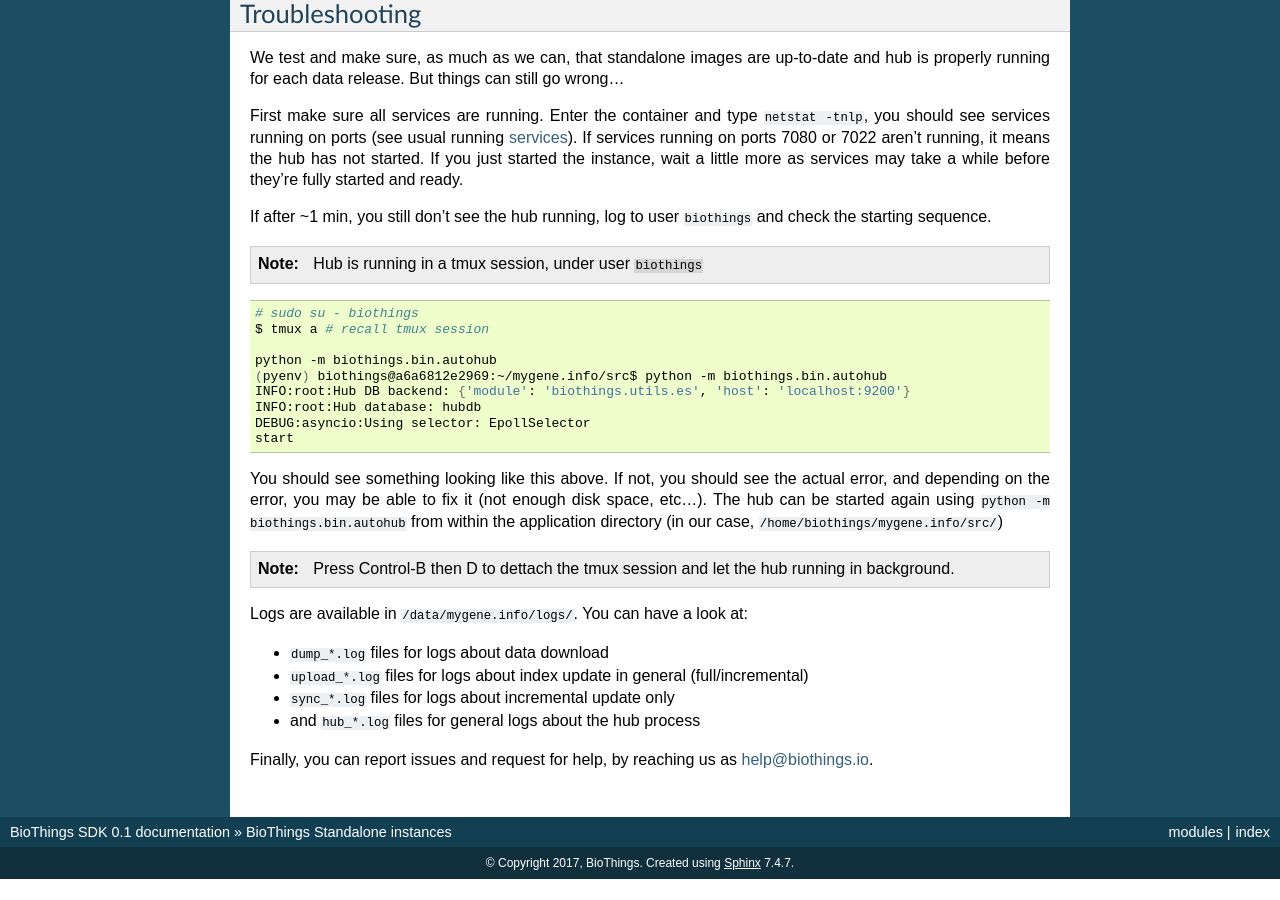
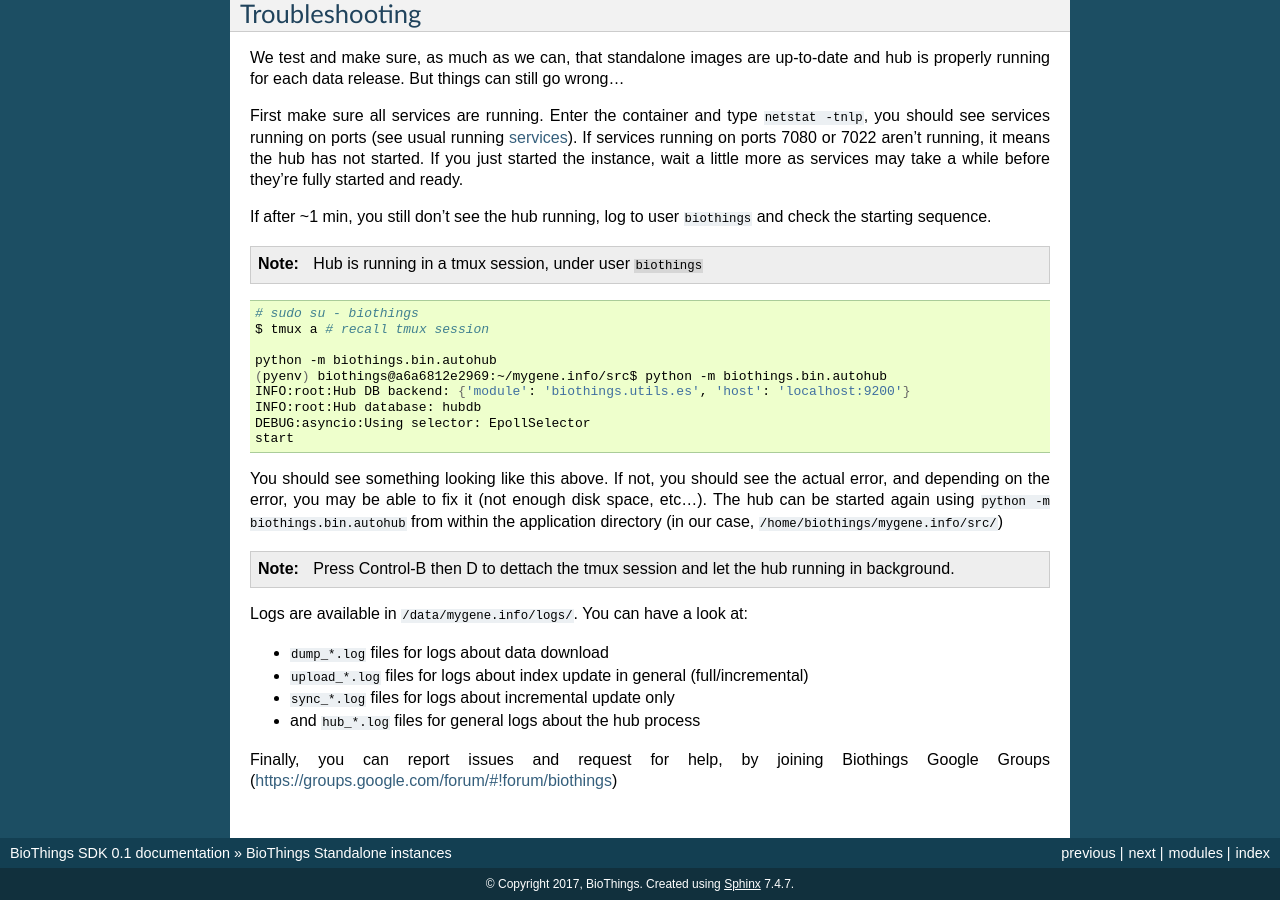
Before and after one commit to biothings/biothings.api, a Sphinx documentation site: the page built from docs/doc/standalone.rst, in a window 1280 px wide and 900 px high, scrolled down 8636 px. Built offline with Sphinx 7.4.7, drawn with Linux system fonts in a browser that asks for light colours; before the commit the page ends 9515 px from its top, so only the background shows below that; some of the changed text lies outside the part shown.

Commit message:
standalone doc in toc

```diff
--- a/docs/doc/standalone.rst
+++ b/docs/doc/standalone.rst
@@ -22,7 +22,7 @@
 .. note:: Images don't contain data but are ready to download and maintain data up-to-date
           running simple commands through the hub.
 
-.. _`contact us`: help@biothings.io
+.. _`contact us`: biothings@googlegroups.com
 
 |mygenelogo| mygene.info
 ^^^^^^^^^^^^^^^^^^^^^^^^
@@ -580,4 +583,4 @@
 * ``sync_*.log`` files for logs about incremental update only
 * and ``hub_*.log`` files for general logs about the hub process
 
-Finally, you can report issues and request for help, by reaching us as help@biothings.io.
+Finally, you can report issues and request for help, by joining Biothings Google Groups (https://groups.google.com/forum/#!forum/biothings)
--- a/docs/doc/tutorial.rst
+++ b/docs/doc/tutorial.rst
@@ -13,3 +13,8 @@
 -----------------------------------------------------
 
 A tutorial describing the creation of a taxonomy API that integrates multiple data sources, and automatically keeps them up-to-date can be found `here <multiple_sources_tutorial.html>`_.
+
+Standalone instances
+--------------------
+
+A guide explaining how to use our Docker images to run a Biothings API on your own hardware, as a standalone instance, can be found `here <standalone.html>`_.
--- a/docs/index.rst
+++ b/docs/index.rst
@@ -53,6 +53,7 @@
 
     doc/single_source_tutorial
     doc/multiple_sources_tutorial
+    doc/standalone
 
 .. toctree::
     :maxdepth: 3
```
Also changed, not shown: other parts of docs/doc/standalone.rst (+18 -15 lines).
